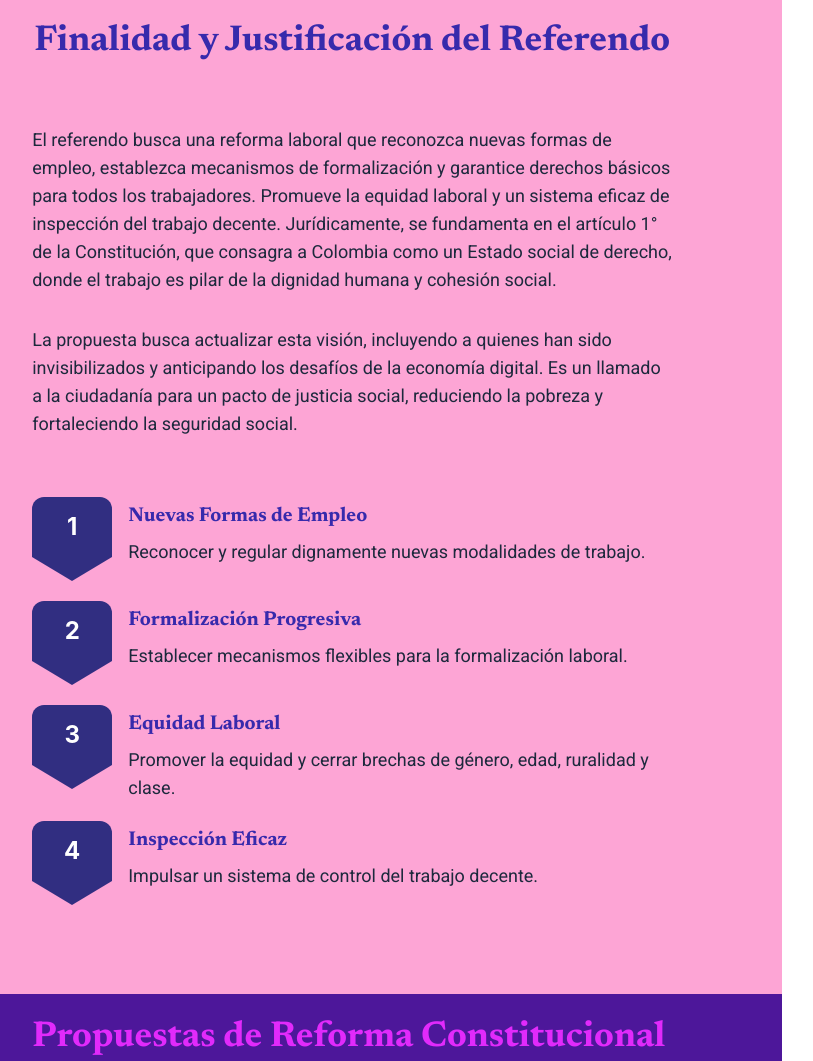
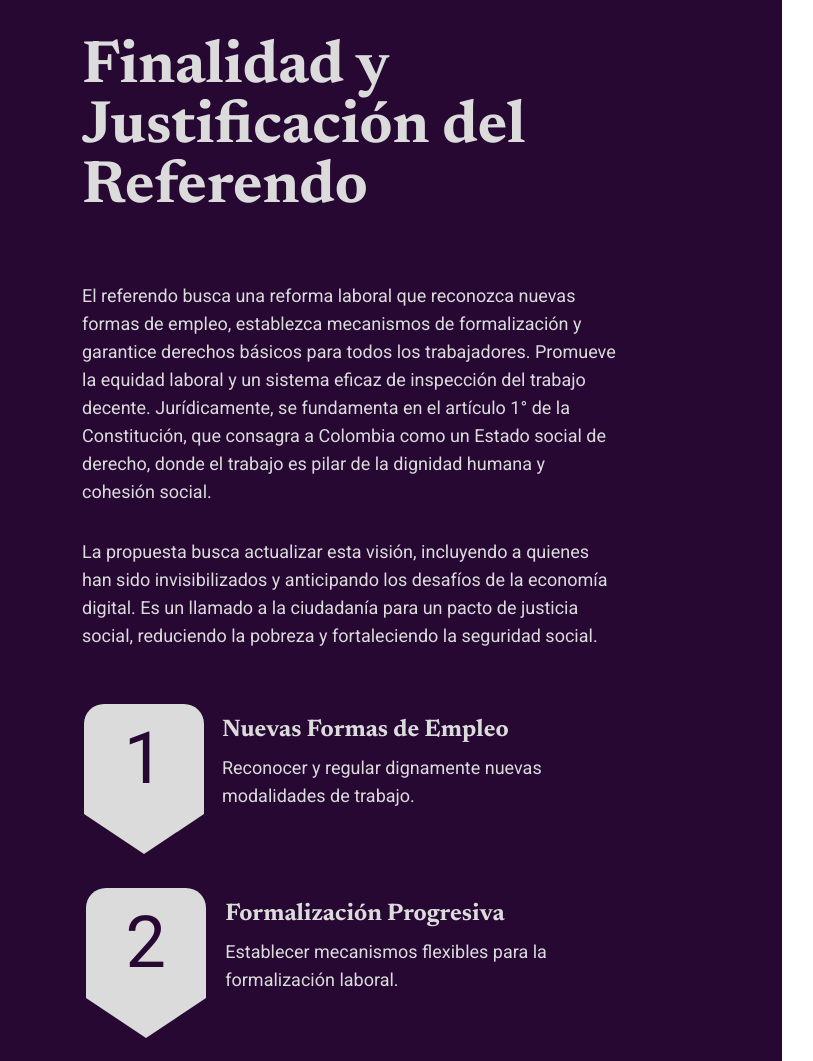
Before and after one commit to rokujs/Referendum, an Astro site: page / in a window 1280 px wide. Shown: the part 6840-7901 px from the top of the page, without its empty margins (78-891 px from the left). Built offline with nearby package versions, Linux system fonts and the light colour scheme; Astro itself is replaced by a stand-in of ours.

Commit message:
Refactor PurposeAndJustification component for improved layout and styling; enhance visual presentation of items

```diff
--- a/src/components/PurposeAndJustification.astro
+++ b/src/components/PurposeAndJustification.astro
@@ -23,16 +23,16 @@ const list = [
 ---
 
 <section
-  class='py-8 px-12 lg:py-16 lg:px-24 w-full bg-pink-300 flex flex-col items-center justify-center'
+  class='py-10 lg:py-20 px-5 lg:px-40 w-full bg-secondary-bg flex flex-col items-center justify-center'
 >
-  <div class='w-full lg:max-w-[50vw]'>
-    <div class='flex items-center justify-center'>
-      <h2 class='text-4xl txt-center text-indigo-800 font-bold'>
+  <div class='w-full text-sidebar'>
+    <div>
+      <h2 class='text-6xl font-bold'>
         Finalidad y Justificación del Referendo
       </h2>
     </div>
-    <div class='my-16'>
-      <p class='text-lg text-slate-800 mb-8'>
+    <div class='text-lg my-16'>
+      <p class='mb-8'>
         El referendo busca una reforma laboral que reconozca nuevas formas de
         empleo, establezca mecanismos de formalización y garantice derechos
         básicos para todos los trabajadores. Promueve la equidad laboral y un
@@ -41,7 +41,7 @@ const list = [
         como un Estado social de derecho, donde el trabajo es pilar de la
         dignidad humana y cohesión social.
       </p>
-      <p class='text-lg text-slate-800'>
+      <p>
         La propuesta busca actualizar esta visión, incluyendo a quienes han sido
         invisibilizados y anticipando los desafíos de la economía digital. Es un
         llamado a la ciudadanía para un pacto de justicia social, reduciendo la
@@ -52,20 +52,18 @@ const list = [
       {
         list.map((item, i) => (
           <div class='mb-6 flex items-start'>
-            <div class='w-20 h-20'>
+            <div class='w-40 h-40'>
               <div class='flex items-center justify-center w-full h-full'>
-                <div class="arrow-down-number">
-                  {i + 1}
+                <div class='arrow-down-number'>
+                  <span class='text-7xl text-secondary-bg'>{i + 1}</span>
                 </div>
               </div>
             </div>
-            <div class="ml-4">
+            <div class='ml-4'>
               <div class='mb-2'>
-              <h3 class='text-xl font-bold text-indigo-800'>
-                {item.title}
-              </h3>
+                <h3 class='text-2xl font-bold'>{item.title}</h3>
               </div>
-            <p class='text-lg text-slate-800'>{item.description}</p>
+              <p class='text-lg'>{item.description}</p>
             </div>
           </div>
         ))
@@ -77,30 +75,26 @@ const list = [
 <style>
   .arrow-down-number {
     position: relative;
-  top: -15px;
-  width: 80px;
-  height: 60px;
-  background: #312e81; /* indigo-900 */
-  color: #fff;
-  font-size: 1.5rem;
-  font-weight: bold;
+    top: -35px;
+    width: 120px;
+    height: 110px;
+    background: #dbdbdb;
     display: flex;
     align-items: center;
     justify-content: center;
-  border-radius: 12px 12px 0 0;
+    border-radius: 20px 20px 0 0;
     margin: 0 auto;
-
   }
   .arrow-down-number::after {
-  content: '';
+    content: "";
     position: absolute;
     left: 50%;
-  bottom: -24px;
+    bottom: -40px;
     transform: translateX(-50%);
     width: 0;
     height: 0;
-  border-left: 40px solid transparent;
-  border-right: 40px solid transparent;
-  border-top: 24px solid #312e81;
+    border-left: 60px solid transparent;
+    border-right: 60px solid transparent;
+    border-top: 40px solid #dbdbdb;
   }
 </style>
```
Lines whose indentation alone changed are shown as unchanged.
